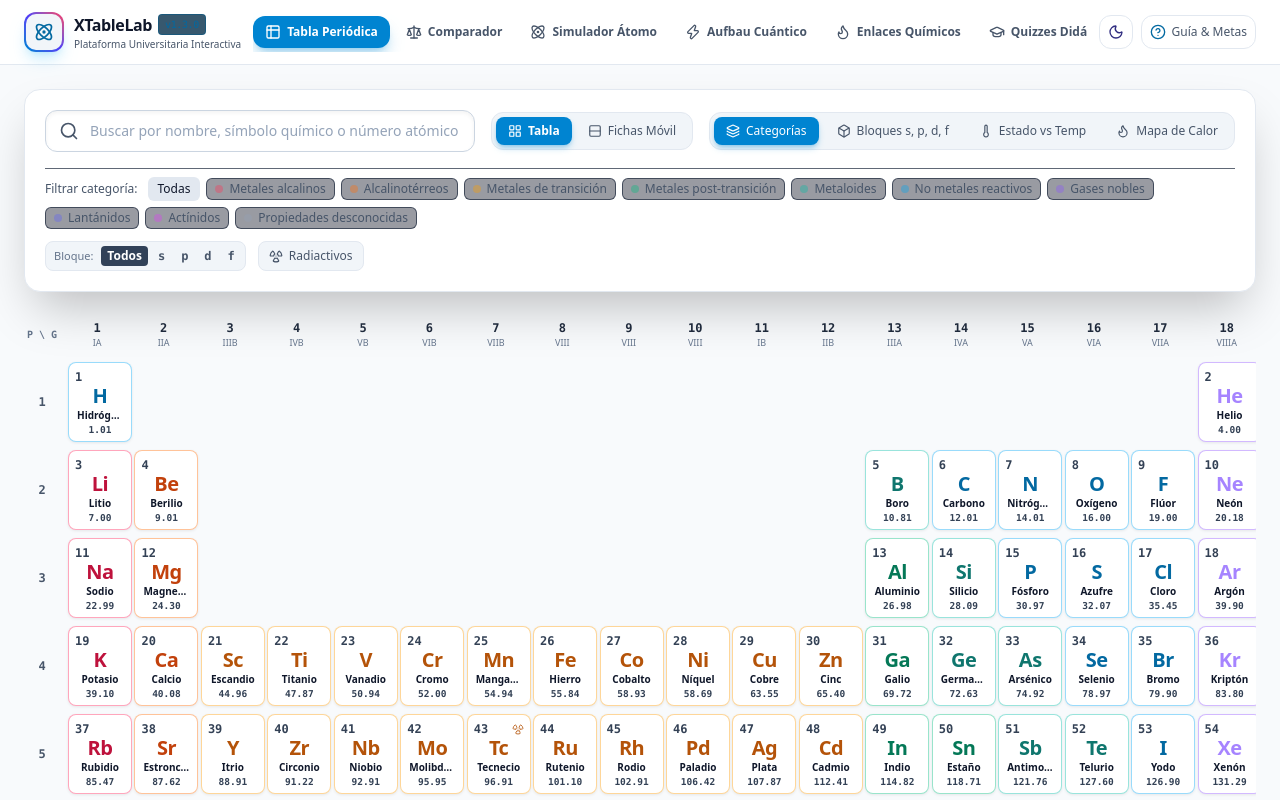
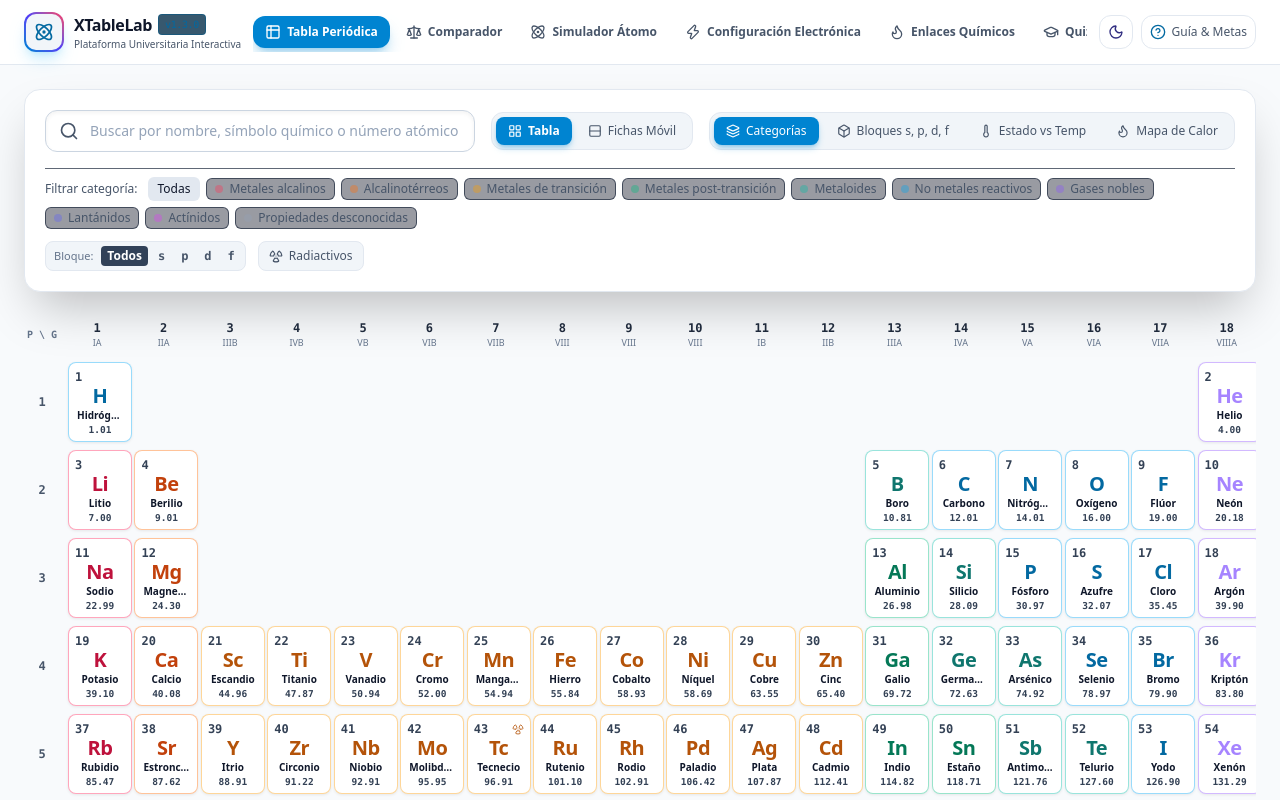
Before and after one commit to Jangelmqza/XTableLab, a React (Vite) app: page / in a window 1280 px wide. Shown: the top 800 px of the page. Built offline with nearby package versions, Linux system fonts and the light colour scheme.

Commit message:
arreglo de navbar

```diff
--- a/src/components/Navbar/Navbar.tsx
+++ b/src/components/Navbar/Navbar.tsx
@@ -45,7 +45,7 @@ export const Navbar: React.FC<NavbarProps> = ({
       badge: comparisonCount > 0 ? comparisonCount : undefined,
     },
     { id: 'atom', label: 'Simulador Átomo', icon: Atom },
-    { id: 'config', label: 'Aufbau Cuántico', icon: Zap },
+    { id: 'config', label: 'Configuración Electrónica', icon: Zap },
     { id: 'bonds', label: 'Enlaces Químicos', icon: Flame },
     { id: 'quiz', label: 'Quizzes Didácticos', icon: GraduationCap },
   ];
```
